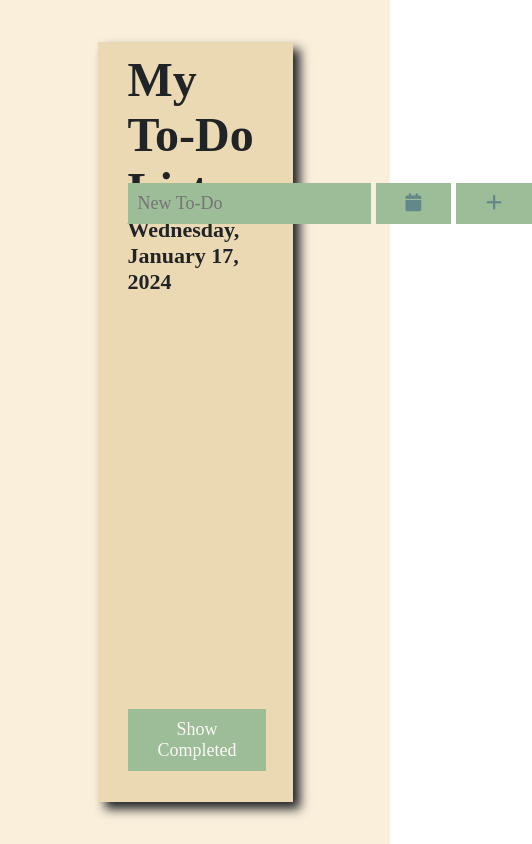
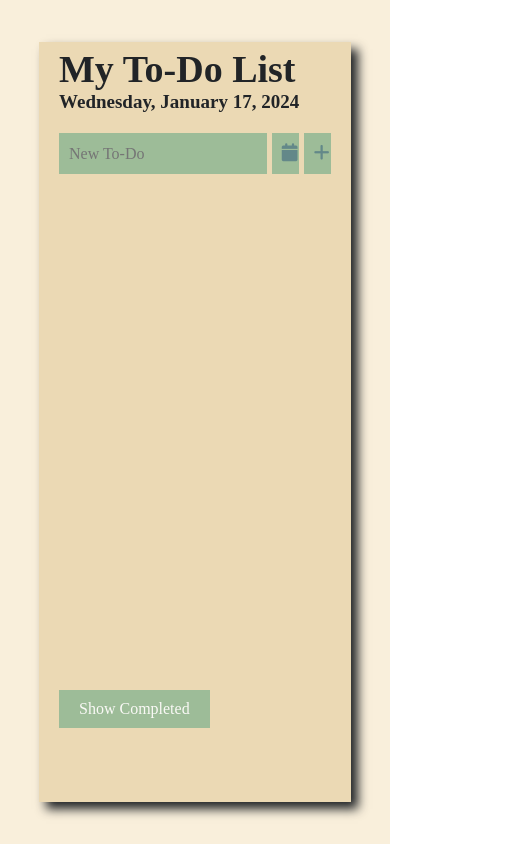
Before and after one commit to NaspoDev/To-Do, a React (Vite) app in the folder client/: page / in a window 390 px wide. Shown: the whole page, 532 px wide, since content can reach past the window. Built offline with nearby package versions, Linux system fonts and the light colour scheme; a web font is replaced by a local one.

Commit message:
Responsive design down to 600px width done.

```diff
--- a/client/src/App.scss
+++ b/client/src/App.scss
@@ -209,3 +209,114 @@
     }
   }
 }
+
+// Responsive Design
+
+@media (max-width: 1300px) {
+  .ToDoContainer {
+    width: 60%;
+  }
+}
+
+@media (max-width: 1000px) {
+  .ToDoContainer {
+    width: 70%;
+  }
+}
+
+@media (max-width: 800px) {
+  .ToDoContainer {
+    width: 80%;
+
+    .heading-area {
+      height: fit-content;
+
+      .main-heading {
+        font-size: 40px;
+      }
+
+      .date-subheading {
+        font-size: 20px;
+      }
+    }
+
+    .ToDoForm {
+      .to-do-input-field {
+        display: flex;
+        flex-direction: row;
+
+        input[type="text"] {
+          width: 80%;
+        }
+
+        .due-date-button {
+          width: 10%;
+          padding: 10px 10px;
+        }
+
+        .submit-to-do-button {
+          width: 10%;
+          padding: 10px 10px;
+        }
+      }
+    }
+
+    .ToDoList {
+      .toggle-list-state-button-container {
+        .toggle-list-state-button {
+          font-size: 16px;
+          padding: 10px 20px;
+        }
+      }
+    }
+  }
+}
+
+@media (max-width: 600px) {
+  .App {
+    .ToDoContainer {
+      padding: 5px 20px;
+
+      .heading-area {
+        .main-heading {
+          font-size: 38px;
+        }
+
+        .date-subheading {
+          font-size: 19px;
+        }
+      }
+
+      .ToDoForm {
+        .to-do-input-field {
+          input[type="text"] {
+            font-size: 16px;
+          }
+        }
+      }
+
+      .ToDoList {
+        .Task {
+          height: 60px;
+          grid-template-columns: auto 7fr 1fr;
+
+          .task-checkbox {
+            width: 20px;
+            height: 20px;
+          }
+
+          .task-content-container {
+            padding: 5px 0px 5px 15px;
+            .task-description {
+              font-size: 16px;
+            }
+
+            .task-due-date {
+              font-size: 15px;
+            }
+          }
+        }
+      }
+    }
+  }
+}
--- a/client/src/css/App.css
+++ b/client/src/css/App.css
@@ -249,3 +249,79 @@ input[type=checkbox] {
   align-items: flex-end;
   justify-content: flex-start;
 }
+
+@media (max-width: 1300px) {
+  .ToDoContainer {
+    width: 60%;
+  }
+}
+@media (max-width: 1000px) {
+  .ToDoContainer {
+    width: 70%;
+  }
+}
+@media (max-width: 800px) {
+  .ToDoContainer {
+    width: 80%;
+  }
+  .ToDoContainer .heading-area {
+    height: -moz-fit-content;
+    height: fit-content;
+  }
+  .ToDoContainer .heading-area .main-heading {
+    font-size: 40px;
+  }
+  .ToDoContainer .heading-area .date-subheading {
+    font-size: 20px;
+  }
+  .ToDoContainer .ToDoForm .to-do-input-field {
+    display: flex;
+    flex-direction: row;
+  }
+  .ToDoContainer .ToDoForm .to-do-input-field input[type=text] {
+    width: 80%;
+  }
+  .ToDoContainer .ToDoForm .to-do-input-field .due-date-button {
+    width: 10%;
+    padding: 10px 10px;
+  }
+  .ToDoContainer .ToDoForm .to-do-input-field .submit-to-do-button {
+    width: 10%;
+    padding: 10px 10px;
+  }
+  .ToDoContainer .ToDoList .toggle-list-state-button-container .toggle-list-state-button {
+    font-size: 16px;
+    padding: 10px 20px;
+  }
+}
+@media (max-width: 600px) {
+  .App .ToDoContainer {
+    padding: 5px 20px;
+  }
+  .App .ToDoContainer .heading-area .main-heading {
+    font-size: 38px;
+  }
+  .App .ToDoContainer .heading-area .date-subheading {
+    font-size: 19px;
+  }
+  .App .ToDoContainer .ToDoForm .to-do-input-field input[type=text] {
+    font-size: 16px;
+  }
+  .App .ToDoContainer .ToDoList .Task {
+    height: 60px;
+    grid-template-columns: auto 7fr 1fr;
+  }
+  .App .ToDoContainer .ToDoList .Task .task-checkbox {
+    width: 20px;
+    height: 20px;
+  }
+  .App .ToDoContainer .ToDoList .Task .task-content-container {
+    padding: 5px 0px 5px 15px;
+  }
+  .App .ToDoContainer .ToDoList .Task .task-content-container .task-description {
+    font-size: 16px;
+  }
+  .App .ToDoContainer .ToDoList .Task .task-content-container .task-due-date {
+    font-size: 15px;
+  }
+}
```
